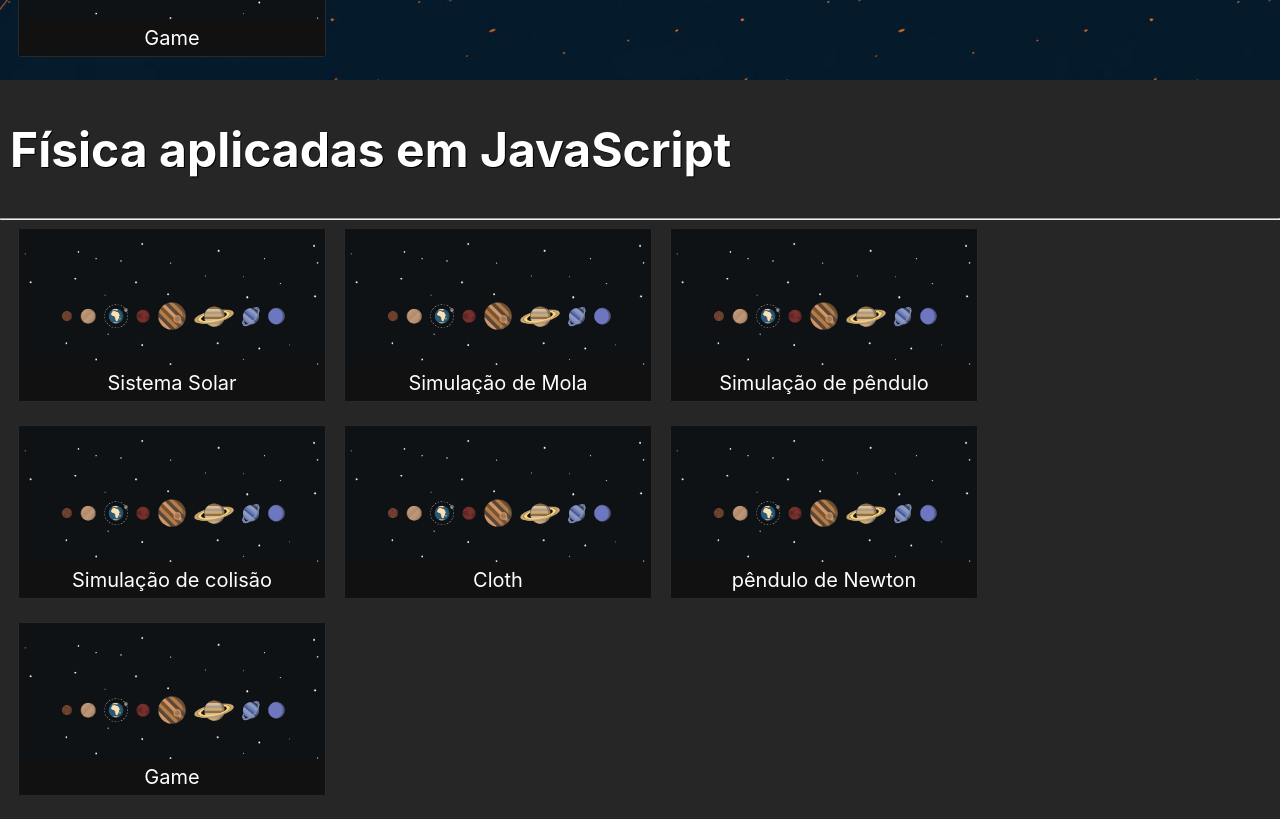
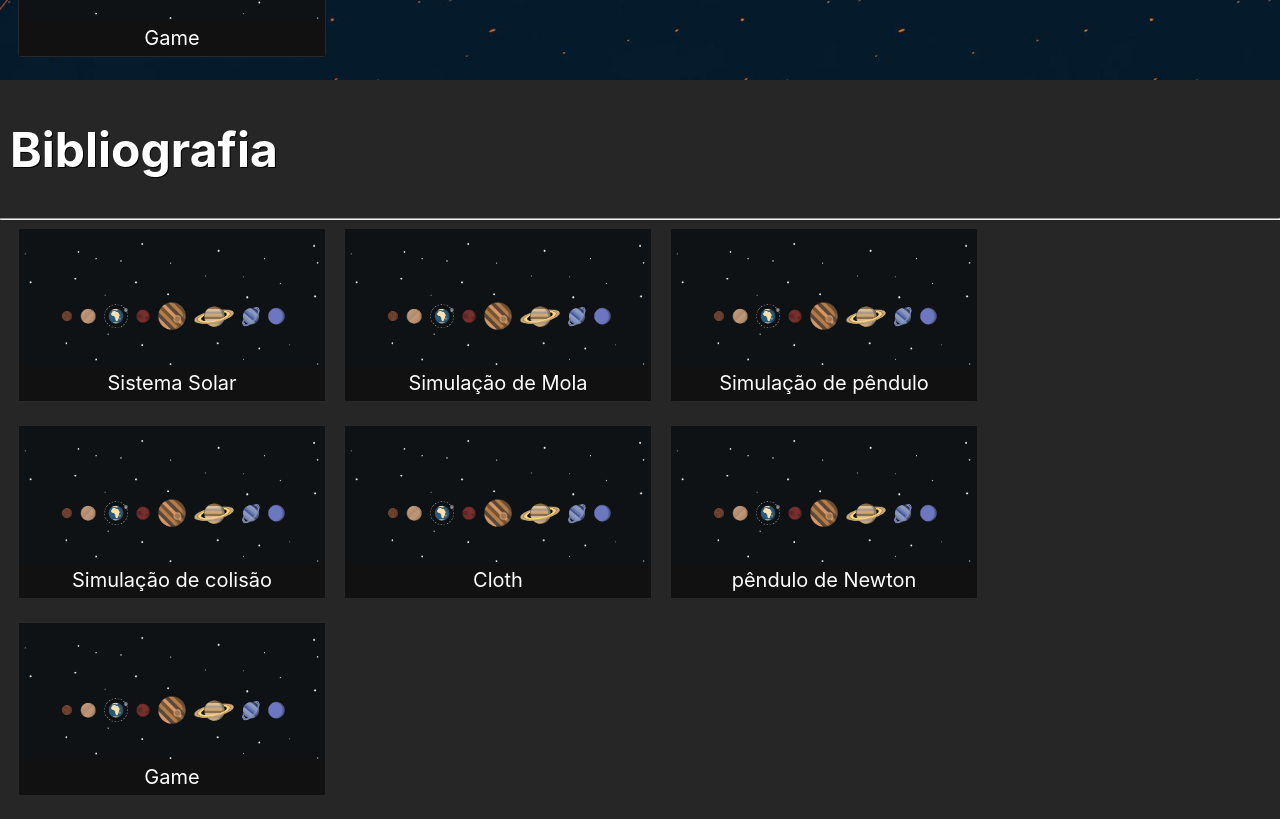
Before and after one commit to caiochibantemilani/computacao_grafica_fisica, a React (Create React App) app in the folder seminario-master/: page / in a window 1280 px wide. Shown: the part 920-1739 px from the top of the page. Built offline with nearby package versions, Linux system fonts and the light colour scheme.

Commit message:
Update menu.js

```diff
--- a/seminario-master/src/pages/menu.js
+++ b/seminario-master/src/pages/menu.js
@@ -40,7 +40,7 @@ function Menu(){
                     <img src={planets} className="tema_imagem" alt='vazio' onClick={() => window.location.href = '/game'}/>
                     <div className="legenda ">Game</div>
                 </li>
-                <h2 className='h2'>Física aplicadas em JavaScript</h2>
+                <h2 className='h2'>Bibliografia</h2>
                 <hr className='.hr'></hr>
                 <li className="tema">
                     <img src={planets} alt='vazio' className="tema_imagem" onClick={() => window.location.href = '/sistemaSolar'}/>
```
